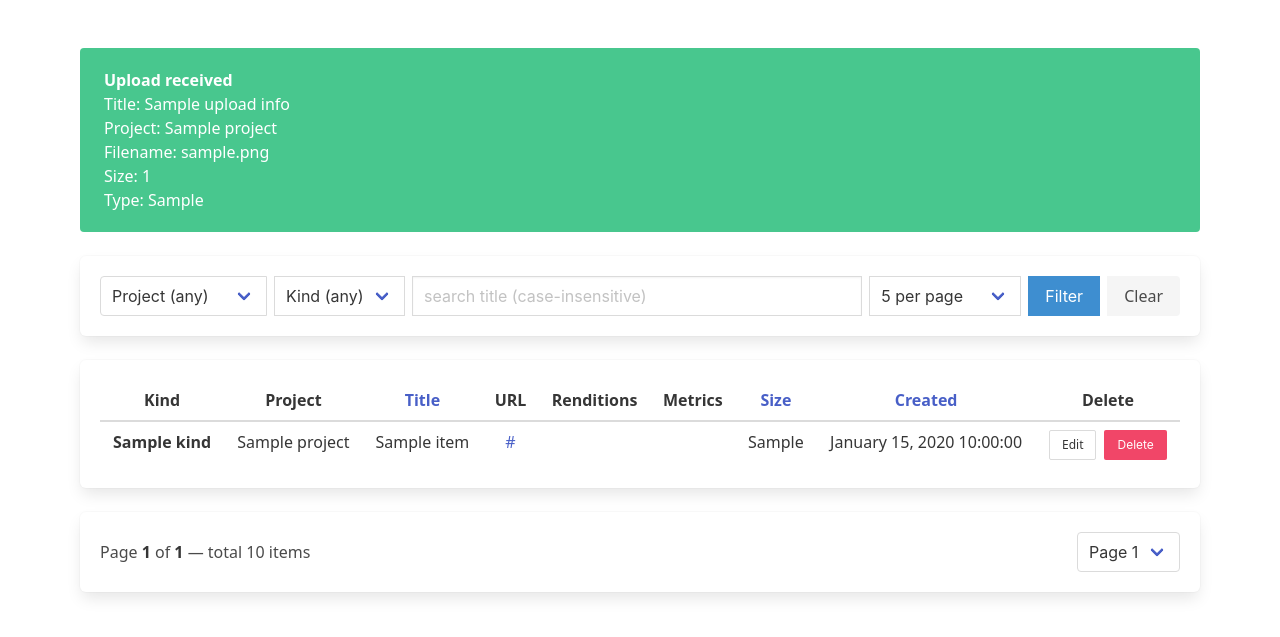
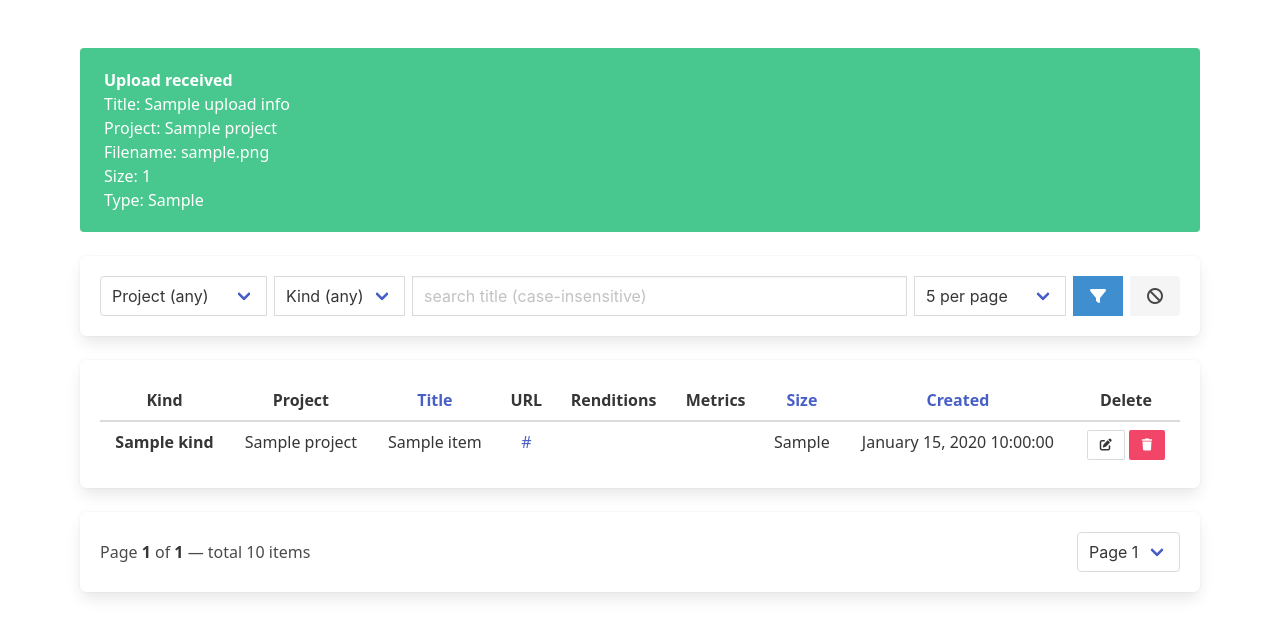
Before and after one commit to dethbird/cdn, a PHP site: template templates/admin/index.twig in a window 1280 px wide. Shown: the part 52-689 px from the top of the page. Run offline with PHP 8.4, Linux system fonts and the light colour scheme; the template is opened without the code that fills it: most values are stand-ins (such as "Sample title", 1, 10 or a date in 2020); some libraries are stand-ins or nearby versions.

Commit message:
change admin home to icon buttons

```diff
--- a/templates/admin/index.twig
+++ b/templates/admin/index.twig
@@ -54,10 +54,14 @@
             </div>
           </div>
           <div class="control">
-            <button class="button is-info">Filter</button>
+            <button class="button is-info" title="Apply filters" aria-label="Apply filters" type="submit">
+              <i class="fa-solid fa-filter" aria-hidden="true"></i>
+            </button>
           </div>
           <div class="control">
-            <a class="button is-light" href="/">Clear</a>
+            <a class="button is-light" href="/" title="Clear filters" aria-label="Clear filters">
+              <i class="fa-solid fa-ban" aria-hidden="true"></i>
+            </a>
           </div>
         </form>
       </div>
@@ -158,10 +162,14 @@
               <td>{{ it.size_human }}</td>
               <td>{{ it.created_at|date("F j, Y g:i:s") }}</td>
               <td>
-                <div style="display:flex;gap:.5rem;justify-content:center;align-items:center">
-                  <a class="button is-small" href="/media/{{ it.id|e }}/edit">Edit</a>
+                <div style="display:flex;gap:.25rem;justify-content:center;align-items:center">
+                  <a class="button is-small" href="/media/{{ it.id|e }}/edit" title="Edit" aria-label="Edit media {{ it.id|e }}">
+                    <i class="fa-solid fa-pen-to-square" aria-hidden="true"></i>
+                  </a>
                   <form method="post" action="/media/{{ it.id|e }}/delete" onsubmit="return confirm('Delete media {{ it.id|e }}? This will remove files and database row.');" style="margin:0">
-                    <button class="button is-small is-danger" type="submit">Delete</button>
+                    <button class="button is-small is-danger" type="submit" title="Delete" aria-label="Delete media {{ it.id|e }}">
+                      <i class="fa-solid fa-trash" aria-hidden="true"></i>
+                    </button>
                   </form>
                 </div>
               </td>
--- a/templates/layout.twig
+++ b/templates/layout.twig
@@ -20,7 +20,9 @@
         <!-- dark toggle removed; using Bulma classic styling -->
         {% if auth.logged_in %}
           <div class="navbar-item">
-            <a class="button is-primary is-small" href="/upload">Add</a>
+            <a class="button is-primary is-small" href="/upload" title="Add media" aria-label="Add media">
+              <i class="fa-solid fa-plus" aria-hidden="true"></i>
+            </a>
           </div>
           <a class="navbar-item" href="/">CDN</a>
           <a class="navbar-item" href="/projects">Projects</a>
```
